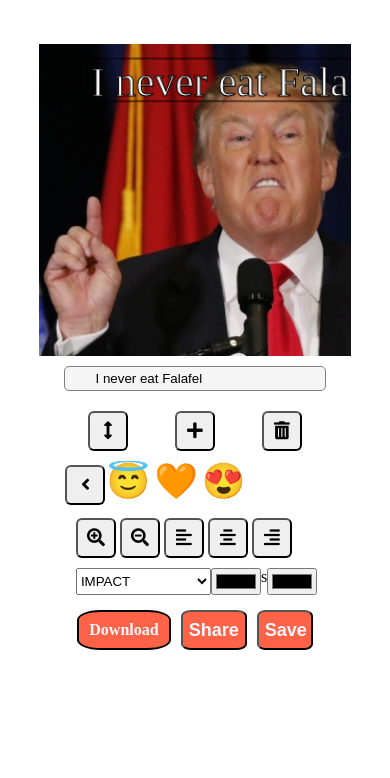
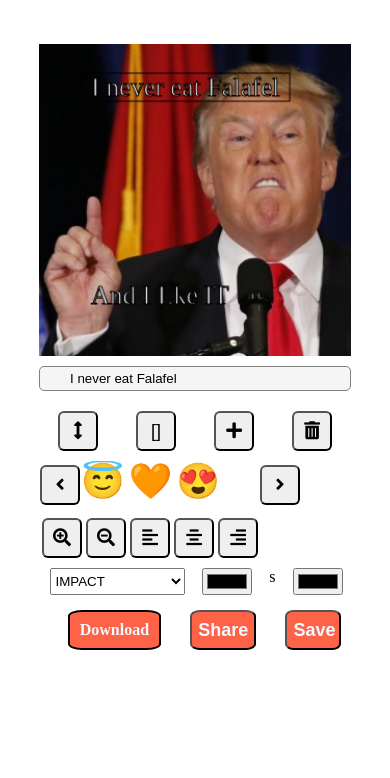
Before and after one commit to RotemAs/MemeGem1.3, a plain HTML site: page index.html in a window 390 px wide. Both pictures are taken after a click on the picture 195 px from the left and 237 px from the top of the page. Shown: the part 66-844 px from the top of the page. Drawn offline with Linux system fonts and the light colour scheme.

Commit message:
Add files via upload

```diff
--- a/css/main.css
+++ b/css/main.css
@@ -135,11 +135,6 @@ header h1 {
   top: 14px;
 }
 
-.line-controls {
-  display: flex;
-  flex-direction: column;
-  margin-left: 20px;
-}
 .image-gallery {
   display: flex;
   flex-wrap: wrap;
@@ -242,10 +237,10 @@ footer {
 
 
 
-.line-controls {
+/* .line-controls {
   justify-content: space-around;
   margin-left: 20px;
-}
+} */
 
 .line-controls button {
   width: 40px;
@@ -262,6 +257,7 @@ footer {
 
 .icons-gallery {
   display: inline-flex;
+
 }
 
 .below-sec {
@@ -288,7 +284,7 @@ footer {
   font-weight: bold;
   /* font-size: large; */
   border: 2px solid black;
-  border-radius: 25%;
+  border-radius: 15%;
 }
 
 .btn-save {
@@ -297,6 +293,7 @@ footer {
   font-weight: bold;
   cursor: pointer;
   padding-inline-end: 46px;
+  border-radius: 50%;
 }
 
 .btn-share {
@@ -305,6 +302,7 @@ footer {
   font-weight: bold;
   cursor: pointer;
   padding-inline-end: 56px;
+  border-radius: 25%;
 }
 
 .middle-container {
@@ -377,8 +375,7 @@ footer {
   .btn-right-arrow {
     display: inline;
     position: absolute;
-    right: 57px !important;
-    top: 515px !important;
+
   }
 
   .my-canvas {
@@ -389,11 +386,6 @@ footer {
     flex-direction: column;
   }
 
-  .line-controls {
-    justify-content: space-between;
-    align-items: center;
-    margin-top: 10px;
-  }
 
   .save-sec {
     margin-top: 15px;
--- a/index.html
+++ b/index.html
@@ -52,7 +52,10 @@
             <div class="below-sec">
               <button title="Replacing control text boxes" onclick="onSwitchLine()" >
                 <i class="fas fa-arrows-alt-v"></i>
-              </button>
+                </button>
+                <button onclick="enptyFrame()">[]
+                </button>
+
               <button onclick="onAddLine()">
                 <i class="fas fa-plus"></i>
               </button>
@@ -114,13 +117,13 @@
           <button onclick="onMoveDown(1)">Down</button> -->
 
           <div class="save-sec">
+            <div class="downloadConteiner"></div>
             <a
               href="#"
               class="download"
               onclick="downloadCanvas(this)"
-              download=""
-              >Download</a
-            >
+              download
+              >Download</a>
             <button class="btn-share" onclick="onShareCanvas()">Share</button>
             <button class="btn-save" onclick="onSave()">Save</button>
           </div>
--- a/js/meme-controller.js
+++ b/js/meme-controller.js
@@ -351,9 +351,21 @@ function getEvPos(ev) {
 function downloadCanvas(elLink) {
   isClickedOff = true;
   renderCanvas()
-  const data = gCanvas.toDataURL();
+  // _inDownloadCanvas(elLink)
+  setTimeout(_inDownloadCanvas(elLink), 5000);
+
+}
+
+
+function _inDownloadCanvas(elLink){
+  const data = gCanvas.toDataURL()
   elLink.href = data;
   elLink.download = 'my-img.jpg';
+}
+
+function enptyFrame(){
+  isClickedOff = true;
+  renderCanvas()
 }
 
 //search logic
--- a/js/meme-service.js
+++ b/js/meme-service.js
@@ -80,13 +80,23 @@ function createMeme(imgId) {
     lines: [
       {
         txt: 'I never eat Falafel',
-        size: 40,
+        size: 25,
         align: 'left',
         font: 'impact',
         stroke: 'black',
         color: 'white',
         x: 50,
         y: 50,
+      },
+      {
+        txt: 'And I Lke IT ',
+        size: 25,
+        align: 'left',
+        font: 'impact',
+        stroke: 'black',
+        color: 'white',
+        x: 50,
+        y: 250,
       },
 
     ],
```
